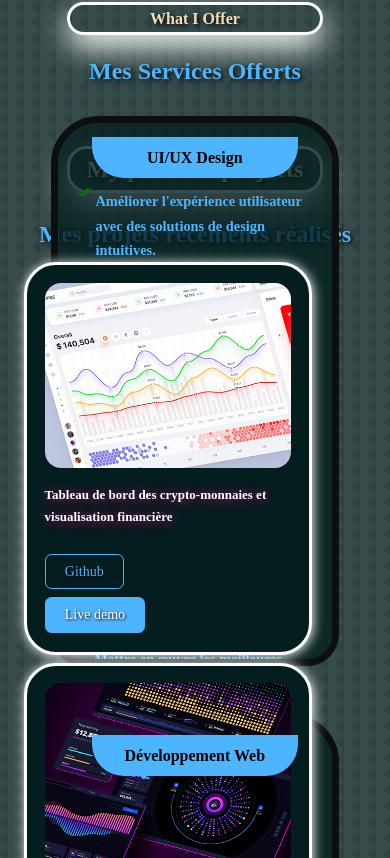
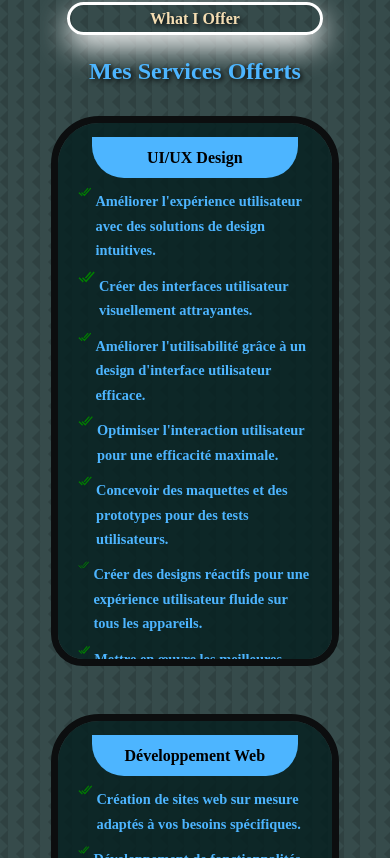
Before and after one commit to Mouhamed1003/keenprogrammer.com, a React (Create React App) app: page / in a window 390 px wide. Shown: the part 3746-4604 px from the top of the page. Built offline with nearby package versions, Linux system fonts and the light colour scheme.

Commit message:
Update portfolio.css

```diff
--- a/src/components/portfolio/portfolio.css
+++ b/src/components/portfolio/portfolio.css
@@ -4,6 +4,9 @@
 }
 #portfolio h5 {
     color: wheat;
+    overflow: hidden;
+    text-overflow: clip;
+    white-space: nowrap;
 }
 #portfolio h2 {
     margin-bottom: .5rem;
@@ -61,14 +64,14 @@
 /* Medium devices (tablettes) */
 @media screen and (max-width: 1024px) {
     #portfolio {
-        padding-top: 4rem;
+        padding-top: 117rem;
         height: auto; /* Ajuster automatiquement la hauteur */
     }
     .portfolio_container {
         grid-template-columns: 1fr 1fr;
         gap: 1rem;
         width: auto;
-        margin-left: 0;
+        margin-left: 2rem;
     }
 }
 
@@ -78,10 +81,13 @@
         grid-template-columns: 1fr;
         gap: 1rem;
         width: auto;
-        margin-left: 0;
+        margin-left: 2.8rem;
     }
     .portfolio_item {
         width: 100%; /* Prendre toute la largeur disponible */
+    }
+    #portfolio h5 {
+        font-size: 1rem;
     }
 }
 
@@ -89,9 +95,9 @@
 @media screen and (max-width: 390px) {
     .portfolio_container {
         grid-template-columns: 1fr;
-        gap: 0.5rem;
+        gap: 1.5rem;
         width: auto;
-        margin-left: 0;
+        margin-left: 2.2rem;
         padding: 0 0.5rem; /* Réduire le padding pour les très petits écrans */
     }
     .portfolio_item {
@@ -104,4 +110,7 @@
         flex-direction: column; /* Empiler les boutons verticalement */
         gap: 0.5rem;
     }
+    #portfolio h5 {
+        font-size: 1rem;
+    }
 }
```
